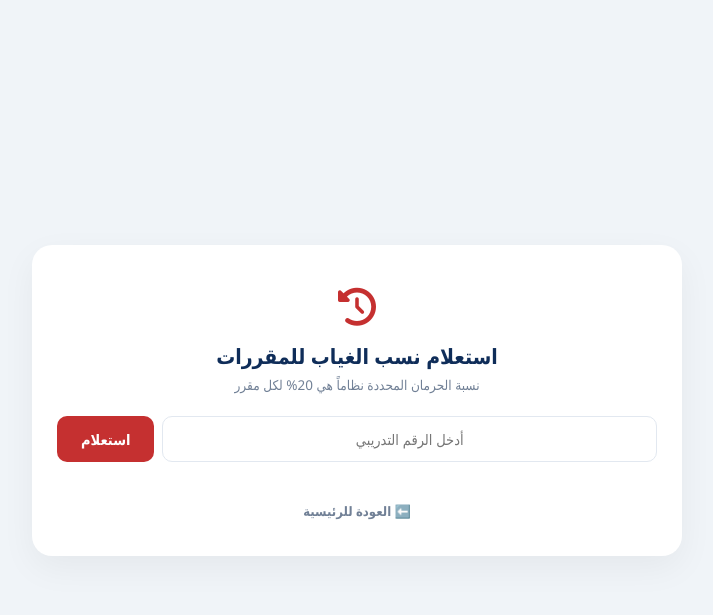
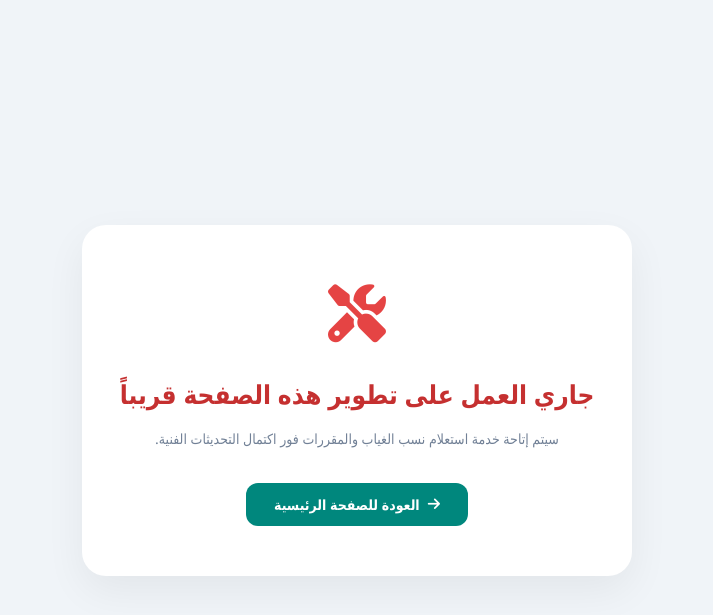
Before and after one commit to tvtcaflaj2030/schedule, a Flask app: page /attendance in a window 1280 px wide. Shown: the top 615 px of the page, without its empty margins (283-996 px from the left). Run offline with Flask 3, Linux system fonts and the light colour scheme.

Commit message:
Update attendance.html

```diff
--- a/templates/attendance.html
+++ b/templates/attendance.html
@@ -8,141 +8,73 @@
     <style>
         * { box-sizing: border-box; font-family: 'Segoe UI', Tahoma, Geneva, Verdana, sans-serif; margin: 0; padding: 0; }
         body { background-color: #f0f4f8; color: #2d3748; min-height: 100vh; padding: 30px 15px; display: flex; justify-content: center; align-items: center; }
-        .card { background: #ffffff; border-radius: 20px; box-shadow: 0 12px 35px rgba(0, 0, 0, 0.05); width: 100%; max-width: 650px; padding: 35px 25px; text-align: center; }
-        h1 { font-size: 21px; color: #0f2d59; font-weight: 800; margin-bottom: 6px; }
-        p.sub { color: #718096; font-size: 13.5px; margin-bottom: 22px; }
+        .card { background: #ffffff; border-radius: 24px; box-shadow: 0 15px 40px rgba(0, 0, 0, 0.06); width: 100%; max-width: 550px; padding: 50px 30px; text-align: center; }
 
-        .form-group { display: flex; flex-direction: row-reverse; gap: 8px; margin-bottom: 15px; }
-        input[type="text"] { flex: 1; padding: 12px 16px; border: 1.5px solid #e2e8f0; border-radius: 10px; font-size: 14.5px; text-align: center; outline: none; }
-        input[type="text"]:focus { border-color: #c53030; }
-        button { padding: 12px 24px; background-color: #c53030; color: white; border: none; border-radius: 10px; font-size: 14.5px; font-weight: bold; cursor: pointer; }
-        button:hover { background-color: #9b2c2c; }
+        .icon-box {
+            font-size: 55px;
+            color: #e53e3e;
+            margin-bottom: 25px;
+            animation: pulse 2s infinite ease-in-out;
+        }
 
-        .loader { display: none; margin: 15px auto; border: 3px solid #f3f3f3; border-top: 3px solid #c53030; border-radius: 50%; width: 28px; height: 28px; animation: spin 1s linear infinite; }
-        @keyframes spin { 0% { transform: rotate(0deg); } 100% { transform: rotate(360deg); } }
-        .alert { display: none; padding: 12px; border-radius: 8px; font-size: 13px; margin-bottom: 15px; }
-        .alert-error { background-color: #fed7d7; color: #9b2c2c; }
+        @keyframes pulse {
+            0% { transform: scale(1); opacity: 0.9; }
+            50% { transform: scale(1.08); opacity: 1; }
+            100% { transform: scale(1); opacity: 0.9; }
+        }
 
-        /* نتائج الغياب */
-        .result-box { display: none; margin-top: 25px; text-align: right; }
-        .student-header { background: #f8fafc; border: 1px solid #e2e8f0; border-radius: 12px; padding: 15px; margin-bottom: 15px; display: flex; justify-content: space-between; }
-        .student-header div { font-size: 13.5px; font-weight: bold; color: #0f2d59; }
+        .alert-message {
+            font-size: 26px;
+            font-weight: 900;
+            color: #c53030;
+            line-height: 1.5;
+            margin-bottom: 15px;
+        }
 
-        .table-wrapper { overflow-x: auto; border: 1px solid #e2e8f0; border-radius: 12px; }
-        table { width: 100%; border-collapse: collapse; text-align: center; font-size: 13px; }
-        th { background: #f7fafc; color: #4a5568; padding: 12px 10px; border-bottom: 2px solid #edf2f7; }
-        td { padding: 12px 10px; border-bottom: 1px solid #edf2f7; }
+        .sub-text {
+            color: #718096;
+            font-size: 14px;
+            margin-bottom: 35px;
+        }
 
-        .badge { padding: 4px 8px; border-radius: 6px; font-size: 11px; font-weight: bold; }
-        .badge-safe { background: #c6f6d5; color: #22543d; }
-        .badge-warn1 { background: #fefcbf; color: #744210; }
-        .badge-warn2 { background: #feebc8; color: #7b341e; }
-        .badge-danger { background: #fed7d7; color: #742a2a; }
+        .back-btn {
+            display: inline-flex;
+            align-items: center;
+            gap: 8px;
+            padding: 12px 28px;
+            background-color: #00877d;
+            color: white;
+            text-decoration: none;
+            border-radius: 12px;
+            font-weight: bold;
+            font-size: 14px;
+            transition: 0.25s ease;
+        }
 
-        .back-link { display: inline-block; margin-top: 25px; color: #718096; text-decoration: none; font-size: 13px; font-weight: bold; }
-        .back-link:hover { color: #1a202c; }
+        .back-btn:hover {
+            background-color: #006e66;
+            transform: translateY(-2px);
+        }
     </style>
 </head>
 <body>
 
 <div class="card">
-    <div style="font-size: 38px; color: #c53030; margin-bottom: 10px;"><i class="fa-solid fa-clock-rotate-left"></i></div>
-    <h1>استعلام نسب الغياب للمقررات</h1>
-    <p class="sub">نسبة الحرمان المحددة نظاماً هي 20% لكل مقرر</p>
-
-    <form id="attendance-form">
-        <div class="form-group">
-            <button type="submit" id="submit-btn">استعلام</button>
-            <input type="text" id="trainee_id" placeholder="أدخل الرقم التدريبي" required autocomplete="off">
-        </div>
-    </form>
-
-    <div class="loader" id="loader"></div>
-    <div class="alert alert-error" id="error-box"></div>
-
-    <div class="result-box" id="result-box">
-        <div class="student-header">
-            <div>اسم المتدرب: <span id="st-name" style="color:#00877d;"></span></div>
-            <div>الرقم التدريبي: <span id="st-id" style="color:#00877d;"></span></div>
-        </div>
-
-        <div class="table-wrapper">
-            <table>
-                <thead>
-                    <tr>
-                        <th style="text-align: right; width: 45%;">اسم المقرر</th>
-                        <th>نسبة الغياب</th>
-                        <th>الحد المسموح</th>
-                        <th>الحالة</th>
-                    </tr>
-                </thead>
-                <tbody id="table-body"></tbody>
-            </table>
-        </div>
+    <div class="icon-box">
+        <i class="fa-solid fa-screwdriver-wrench"></i>
     </div>
 
-    <a href="/" class="back-link">⬅️ العودة للرئيسية</a>
+    <div class="alert-message">
+        جاري العمل على تطوير هذه الصفحة قريباً
+    </div>
+
+    <p class="sub-text">سيتم إتاحة خدمة استعلام نسب الغياب والمقررات فور اكتمال التحديثات الفنية.</p>
+
+    <a href="/" class="back-btn">
+        <i class="fa-solid fa-arrow-right"></i>
+        <span>العودة للصفحة الرئيسية</span>
+    </a>
 </div>
 
-<script>
-    const form = document.getElementById('attendance-form');
-    const input = document.getElementById('trainee_id');
-    const loader = document.getElementById('loader');
-    const errorBox = document.getElementById('error-box');
-    const resultBox = document.getElementById('result-box');
-    const tableBody = document.getElementById('table-body');
-    const stName = document.getElementById('st-name');
-    const stId = document.getElementById('st-id');
-
-    form.addEventListener('submit', async function(e) {
-        e.preventDefault();
-        const traineeId = input.value.trim();
-        if (!traineeId) return;
-
-        errorBox.style.display = 'none';
-        resultBox.style.display = 'none';
-        loader.style.display = 'block';
-
-        try {
-            const formData = new FormData();
-            formData.append('trainee_id', traineeId);
-            const res = await fetch('/search_attendance', { method: 'POST', body: formData });
-            const data = await res.json();
-            loader.style.display = 'none';
-
-            if (data.success) {
-                stName.innerText = data.data.student_name;
-                stId.innerText = data.data.student_id;
-                tableBody.innerHTML = '';
-
-                data.data.courses.forEach(c => {
-                    let badgeClass = 'badge-safe';
-                    if (c.percentage >= 20.0 || c.status === 'حرمان') badgeClass = 'badge-danger';
-                    else if (c.percentage >= 15.0) badgeClass = 'badge-warn2';
-                    else if (c.percentage >= 10.0) badgeClass = 'badge-warn1';
-
-                    const row = `
-                        <tr>
-                            <td style="text-align: right; font-weight:600;">${c.course_name}</td>
-                            <td style="font-weight:bold; color:${c.percentage >= 20 ? '#e53e3e' : '#2d3748'};">${c.percentage}%</td>
-                            <td style="color:#718096;">20%</td>
-                            <td><span class="badge ${badgeClass}">${c.status}</span></td>
-                        </tr>
-                    `;
-                    tableBody.insertAdjacentHTML('beforeend', row);
-                });
-
-                resultBox.style.display = 'block';
-            } else {
-                errorBox.innerText = data.message;
-                errorBox.style.display = 'block';
-            }
-        } catch (err) {
-            loader.style.display = 'none';
-            errorBox.innerText = 'حدث خطأ في الاتصال بالسيرفر.';
-            errorBox.style.display = 'block';
-        }
-    });
-</script>
 </body>
 </html>
```
